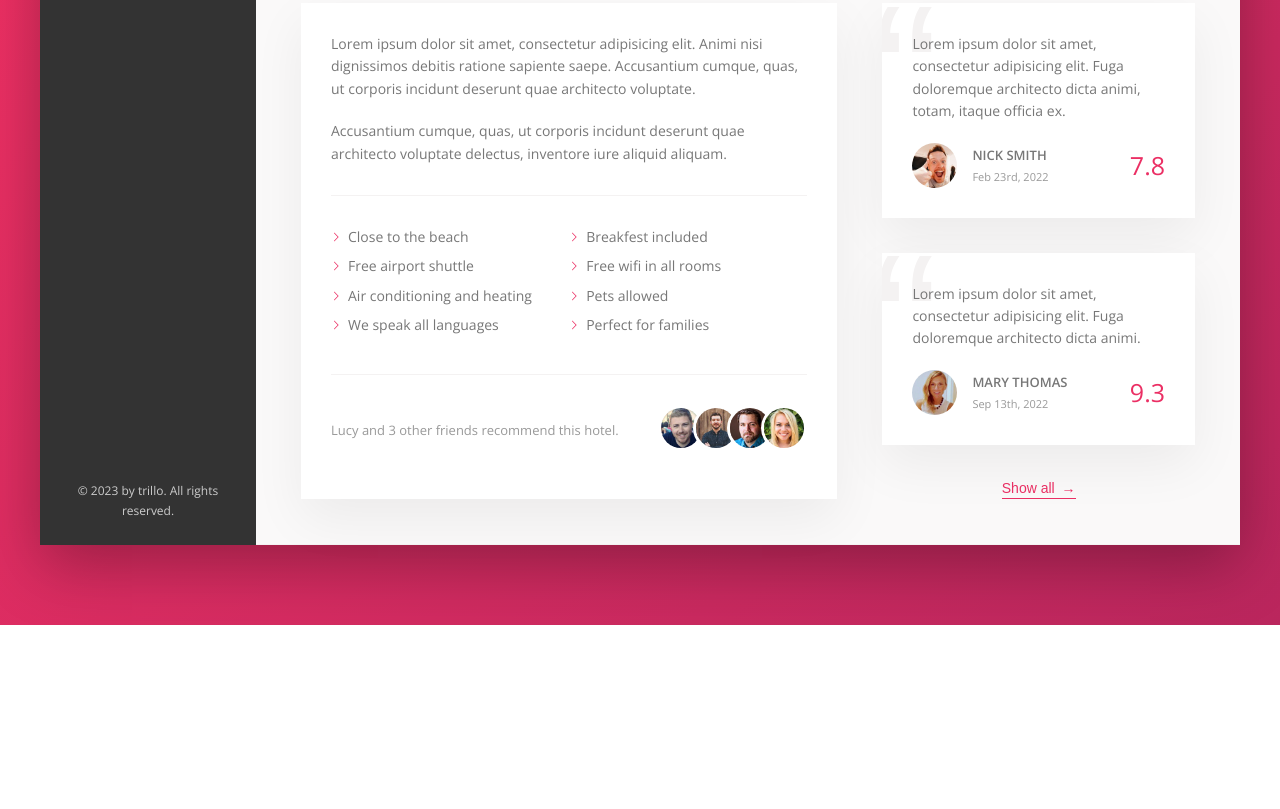
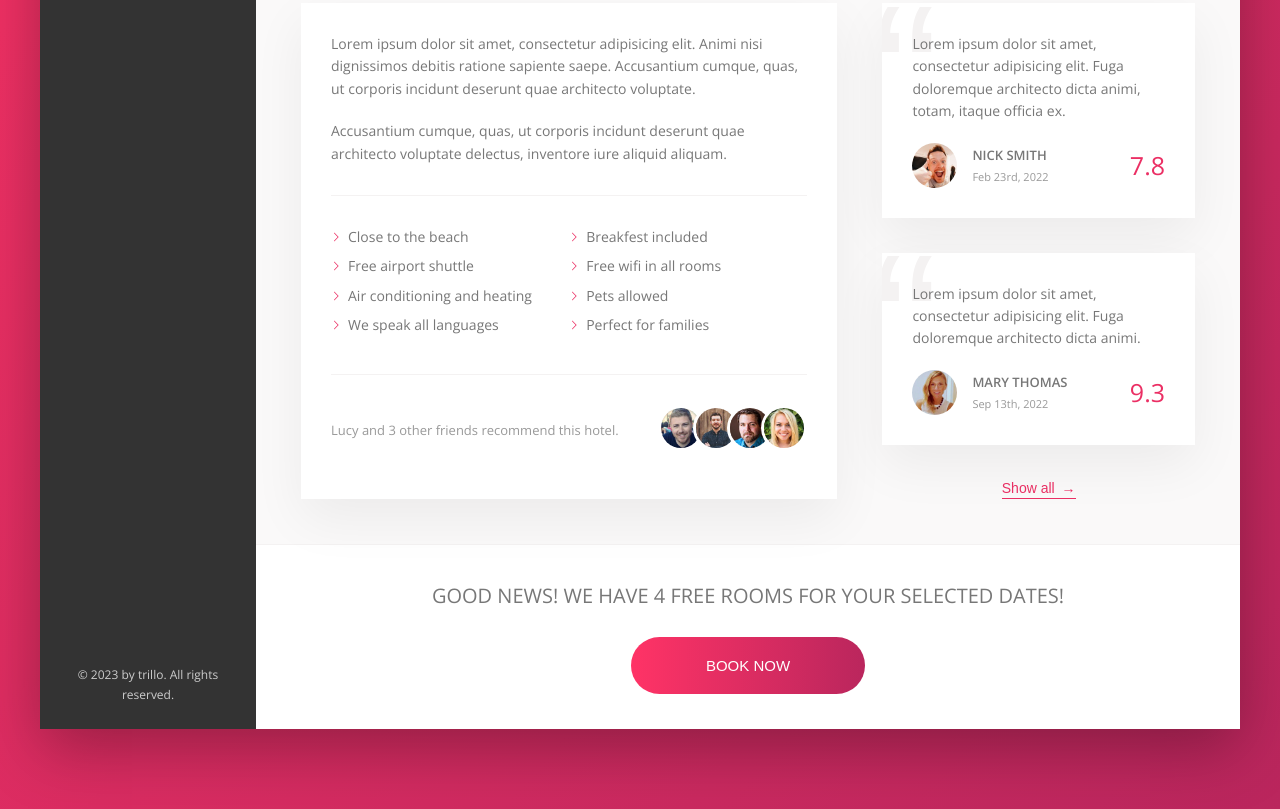
Before and after one commit to jakubkleczek/trillo, a website: page index.html in a window 1280 px wide. Shown: the part 644-1453 px from the top of the page. Before the commit the page ends 1269 px from the top, so only its background shows below. Drawn offline with nearby package versions, Linux system fonts and the light colour scheme.

Commit message:
Building the CTA Section

```diff
--- a/index.html
+++ b/index.html
@@ -201,7 +201,15 @@
                         </div>
                     </div>
 
-
+                    <div class="cta">
+                        <h2 class="cta__book-now">
+                            Good news! We have 4 free rooms for your selected dates!
+                        </h2>
+                        <button class="btn">
+                            <span class="btn__visible">Book now</span>
+                            <span class="btn__invisible">Only 4 rooms left!</span>
+                        </button>
+                    </div>
 
                 </main>
             </div>
--- a/sass/_components.scss
+++ b/sass/_components.scss
@@ -449,3 +449,66 @@
 		z-index: 1;
 	}
 }
+
+////////////////////////////////////////////////
+/// CALL TO ACTION
+.cta {
+	padding: 3.5rem 0;
+	text-align: center;
+
+	&__book-now {
+		font-size: 2rem;
+		font-weight: 300;
+		text-transform: uppercase;
+		margin-bottom: 2.5rem;
+	}
+}
+
+////////////////////////////////////////////////
+/// CALL TO BUTTON
+.btn {
+	font-size: 1.5rem;
+	font-weight: 300;
+	text-transform: uppercase;
+	border-radius: 100px;
+	border: none;
+	background-image: linear-gradient(to right, var(--color-primary-light), var(--color-primary-dark));
+	color: #fff;
+	position: relative;
+	overflow: hidden;
+	cursor: pointer;
+
+	& > * {
+		display: inline-block;
+		height: 100%;
+		width: 100%;
+		transition: all .2s;
+	}
+	&__visible {
+		padding: 2rem 7.5rem;
+	}
+
+	&__invisible {
+		position: absolute;
+		padding: 2rem 0;
+		left: 0;
+		top: -100%;
+	}
+
+	&:hover {
+		background-image: linear-gradient(to left, var(--color-primary-light), var(--color-primary-dark));
+	}
+
+	&:hover &__visible {
+		transform: translateY(100%);
+	}
+
+	&:hover &__invisible {
+		top: 0;
+	}
+
+	&:focus {
+		outline: none;
+		animation: pulsate 1s infinite;
+	}
+}
```
Also changed, not shown: css/style.css.
